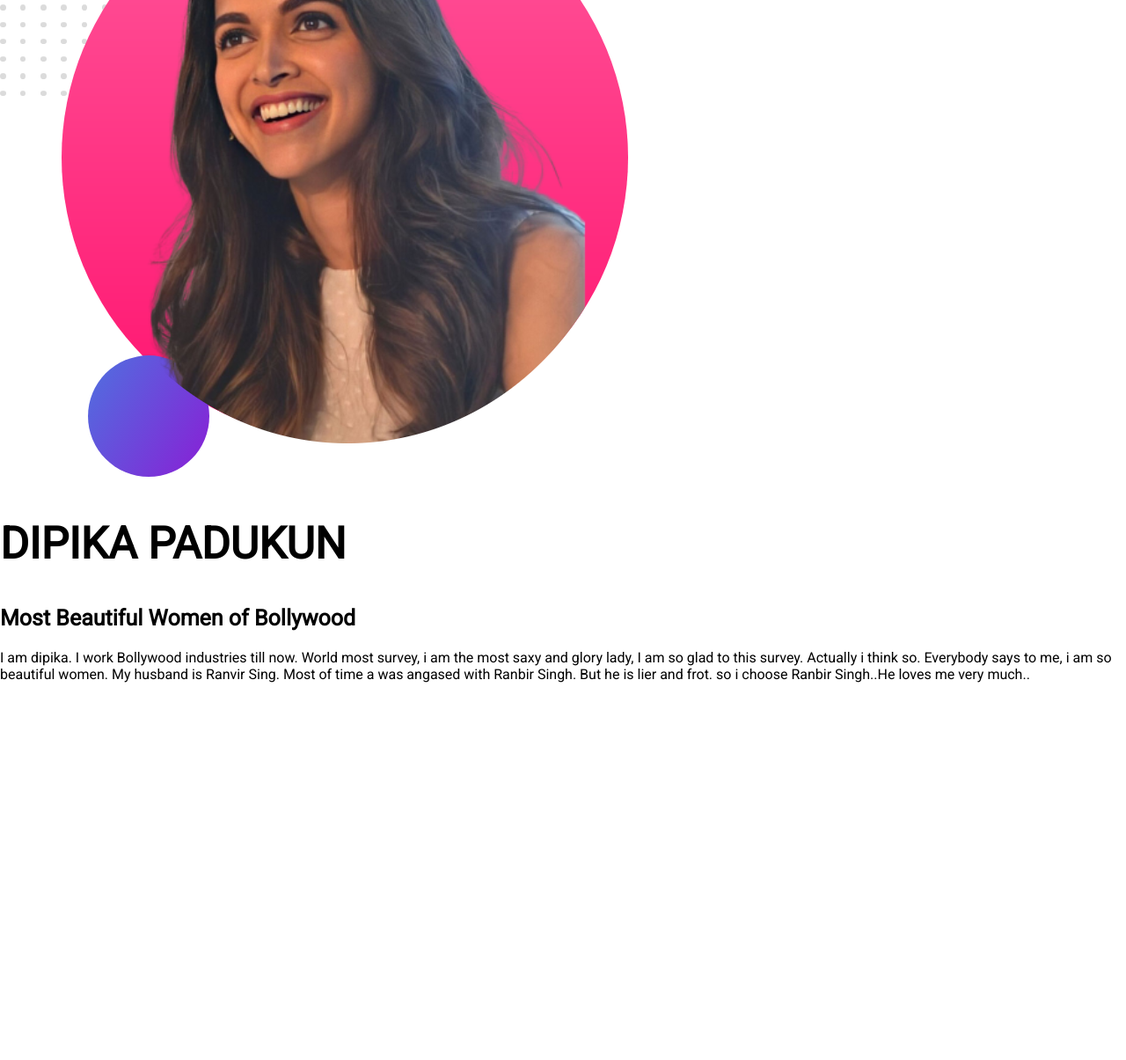
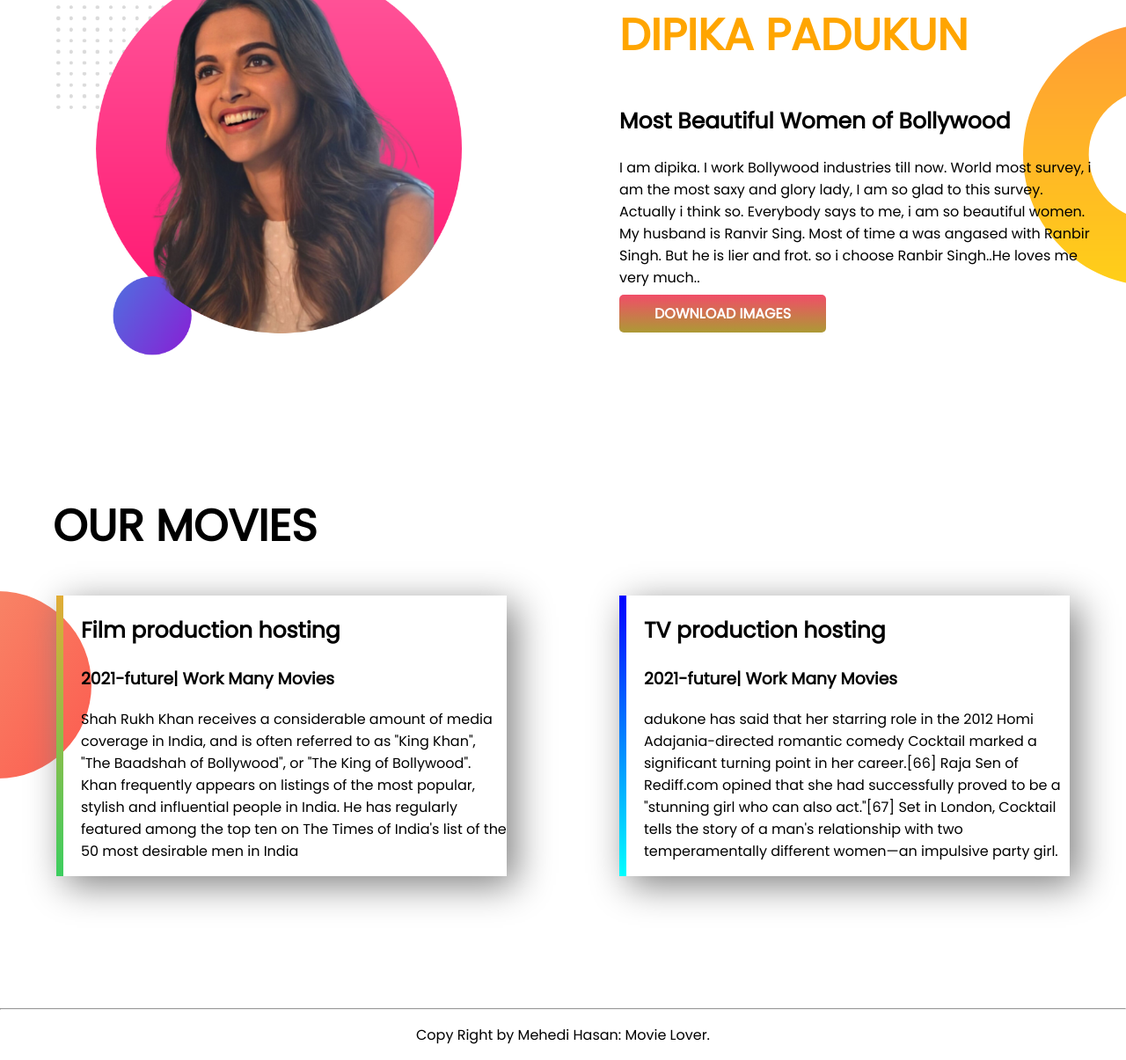
Before and after one commit to MehediHasan265/srk-portfolio, a plain HTML site: page index.html in a window 1280 px wide. Shown: the part 803-2008 px from the top of the page at 88% size. Before the commit the page ends 1595 px from the top, so only its background shows below. Drawn offline with Linux system fonts and the light colour scheme.

Commit message:
full section added

```diff
--- a/index.html
+++ b/index.html
@@ -7,7 +7,7 @@
     <title>Shahrukh Khan Portfolio</title>
     <link rel="preconnect" href="https://fonts.googleapis.com">
     <link rel="preconnect" href="https://fonts.gstatic.com" crossorigin>
-    <link href="https://fonts.googleapis.com/css2?family=Roboto&display=swap" rel="stylesheet">
+    <link href="https://fonts.googleapis.com/css2?family=Poppins&display=swap" rel="stylesheet">
     <link rel="stylesheet" href="style.css">
 </head>
 <body>
@@ -18,23 +18,45 @@
             <h2>King Khan of Bollywood Industries</h2>
             <p id="id-bold">I am Shahrukh Khan. I am looking enough good. Whole the world know the about me. I am the King in Bollywood industries. I had lot of movies in Bollywood. Since 1991 to present  i am working here. i love this industries very much. I have two boys and one daughter. My wife is very sexy lady. I love her so much. She is so pretty women in the world..!</p>
 
-            <a class="button-click" href="https://en.wikipedia.org/wiki/Shah_Rukh_Khan">ABOUT ME</a>
+            <a target="_blank" class="button-click" href="https://en.wikipedia.org/wiki/Shah_Rukh_Khan">ABOUT ME</a>
         </div>
         <div class="half-width">
             <img src="images/srk-bg.png" alt="">
         </div>
     </section>
 
-    <section>
-        <div>
+    <section class="flaxible-container dipika">
+        <div class="half-width">
             <img src="images/dipika-bg.png" alt="">
         </div>
-        <div>
-            <h1>DIPIKA PADUKUN</h1>
+        <div class="half-width">
+            <h1> <span class="name-color">DIPIKA PADUKUN</span></h1>
             <h2>Most Beautiful Women of Bollywood</h2>
-            <p> I am dipika. I work Bollywood industries till now. World most survey, i am the most saxy and glory lady, I am so glad to this survey. Actually i think so. Everybody says to me, i am so beautiful women. My husband is Ranvir Sing. Most of time a was angased with Ranbir Singh. But he is lier and frot. so i choose Ranbir Singh..He loves me very much..</p>
+            <p id="line"> I am dipika. I work Bollywood industries till now. World most survey, i am the most saxy and glory lady, I am so glad to this survey. Actually i think so. Everybody says to me, i am so beautiful women. My husband is Ranvir Sing. Most of time a was angased with Ranbir Singh. But he is lier and frot. so i choose Ranbir Singh..He loves me very much..</p>
+            <a class="button-click" target="_blank" href="https://www.filmibeat.com/wallpapers/shahrukh-khan-10756.html">DOWNLOAD IMAGES</a>
         </div>
     </section>
+
+    <section class="our">
+        <h1 class="side">OUR MOVIES</h1>
+        <div class="flaxible-container">
+            <div id="film" class=" movie">
+                <h2>Film production hosting</h2>
+                <h3>2021-future| Work Many Movies</h3>
+                <p>Shah Rukh Khan receives a considerable amount of media coverage in India, and is often referred to as "King Khan", "The Baadshah of Bollywood", or "The King of Bollywood". Khan frequently appears on listings of the most popular, stylish and influential people in India. He has regularly featured among the top ten on The Times of India's list of the 50 most desirable men in India</p>
+            </div>
+            <div id="tv" class="movie">
+                <h2>TV production hosting</h2>
+                <h3>2021-future| Work Many Movies</h3>
+                <p>adukone has said that her starring role in the 2012 Homi Adajania-directed romantic comedy Cocktail marked a significant turning point in her career.[66] Raja Sen of Rediff.com opined that she had successfully proved to be a "stunning girl who can also act."[67] Set in London, Cocktail tells the story of a man's relationship with two temperamentally different women—an impulsive party girl.</p>
+            </div>
+        </div>
+    </section>
+
+    <hr>
+    <footer>
+        <p>Copy Right by Mehedi Hasan: Movie Lover. </p>
+    </footer>
 
 
 
--- a/style.css
+++ b/style.css
@@ -1,5 +1,5 @@
 body {
-    font-family: 'Roboto', sans-serif;
+    font-family: 'Poppins', sans-serif;
     margin: 0;
 
 }
@@ -49,7 +49,53 @@ h2 {
     background-repeat: no-repeat;
 }
 
-#id-bold {
-    font-size: 18px;
-    font-weight: 500;
+.dipika {
+    background-image: url(images/dream-bg.png);
+    background-repeat: no-repeat;
+    background-position: right;
+
 }
+
+#line {
+    padding-right: 30px;
+}
+
+.movie {
+    width: 40%;
+    box-shadow: 10px 10px 40px gray;
+    margin-left: 5%;
+    margin-right: 5%;
+    padding-left: 20px;
+
+}
+
+.our {
+    background-image: url(images/exp-bg.png);
+    background-repeat: no-repeat;
+    background-position: left;
+}
+
+#tv {
+    border-left: 8px solid;
+    border-image: linear-gradient(blue, cyan);
+    border-image-slice: 1;
+}
+
+#film {
+    border-left: 8px solid;
+    border-image: linear-gradient(rgb(226, 172, 54), rgb(59, 206, 95));
+    border-image-slice: 1;
+}
+
+.side {
+    padding-left: 60px;
+}
+
+footer {
+    text-align: center;
+}
+
+hr {
+    color: gray;
+
+}
```
